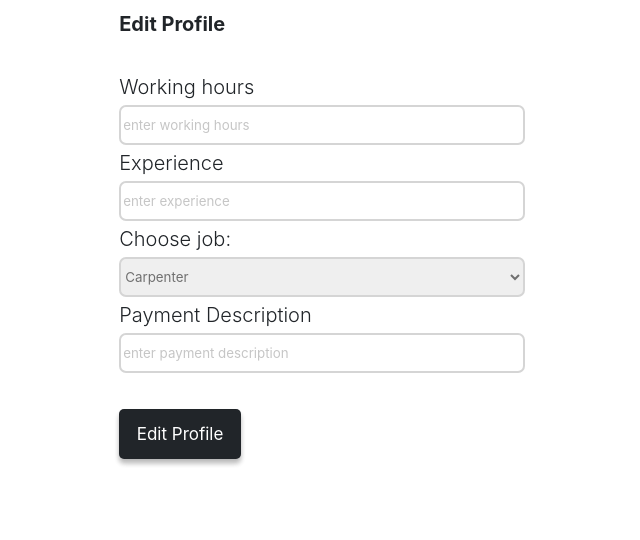
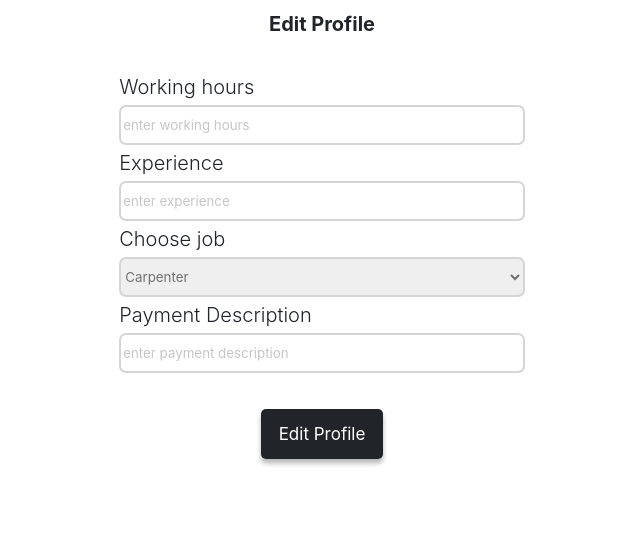
Before and after one commit to rnaveensrinivas/Hyre, a PHP site: page /editWorkerDetails.php in a window 1280 px wide. Shown: the part 260-800 px from the top of the page, without its empty margins (318-958 px from the left). Run offline with PHP 8.4, Linux system fonts and the light colour scheme; a user stored in the database is signed in.

Commit message:
still want to change button sign out

```diff
--- a/editWorkerDetails.php
+++ b/editWorkerDetails.php
@@ -48,16 +48,15 @@ else{
 
 <body>
     <div class="logout">
-        <button type="button" onclick="location.href='logout.php'" name="Logout" id="submit-button"
-            style="background-color: white; color:rgb(95, 108, 255);">Sign Out</button>
+        <button type="button" onclick="location.href='logout.php'" name="Logout" id="submit-button" style="margin-right:20px">Sign Out</button>
     </div>
     <div class="form">
-        <h2>Welcome to home Page.</h2>
+        <h2>Welcome to Home Page</h2>
 
         <div class="container rounded bg-white mt-5 mb-5">
             <div class="row">
                 <div class="col-md-3 border-right">
-                    <div class="d-flex flex-column align-items-center text-center p-3 py-5"><img
+                    <div class="d-flex flex-column align-items-center text-center p-3 py-5" style="text-align:center"><img
                             class="rounded-circle mt-5" width="150px"
                             src="https://st3.depositphotos.com/15648834/17930/v/600/depositphotos_179308454-stock-illustration-unknown-person-silhouette-glasses-profile.jpg"><span
                             class="font-weight-bold">
@@ -66,7 +65,7 @@ else{
                 </div>
                 <div class="col-md-5 border-right">
                     <div class="p-3 py-5">
-                        <div class="d-flex justify-content-between align-items-center mb-3">
+                        <div class="d-flex justify-content-between align-items-center mb-3" style="text-align:center">
                             <h4 class="text-right">Edit Profile</h4>
                         </div>
 
@@ -80,7 +79,7 @@ else{
                                 <div class="col-md-12"><label class="labels">Experience</label><input type="text"
                                         id="exp" class="form-control" placeholder="enter experience" value=""></div>
                                 <div class="col-md-12">
-                                    <label for="job">Choose job:</label>
+                                    <label for="job">Choose job</label>
                                     <select name="job" id="job">
                                         <option value="Carpenter">Carpenter</option>
                                         <option value="Cook">Cook</option>
@@ -94,7 +93,7 @@ else{
                                         placeholder="enter payment description" value=""></div>
                             </div>
                             <br>
-                            <div class="mt-5 text-center"><button class="btn btn-primary profile-button"
+                            <div class="mt-5 text-center" style="text-align:center"><button class="btn btn-primary profile-button"
                                     type="submit">Edit Profile</button></div>
                         </form>
 
```
